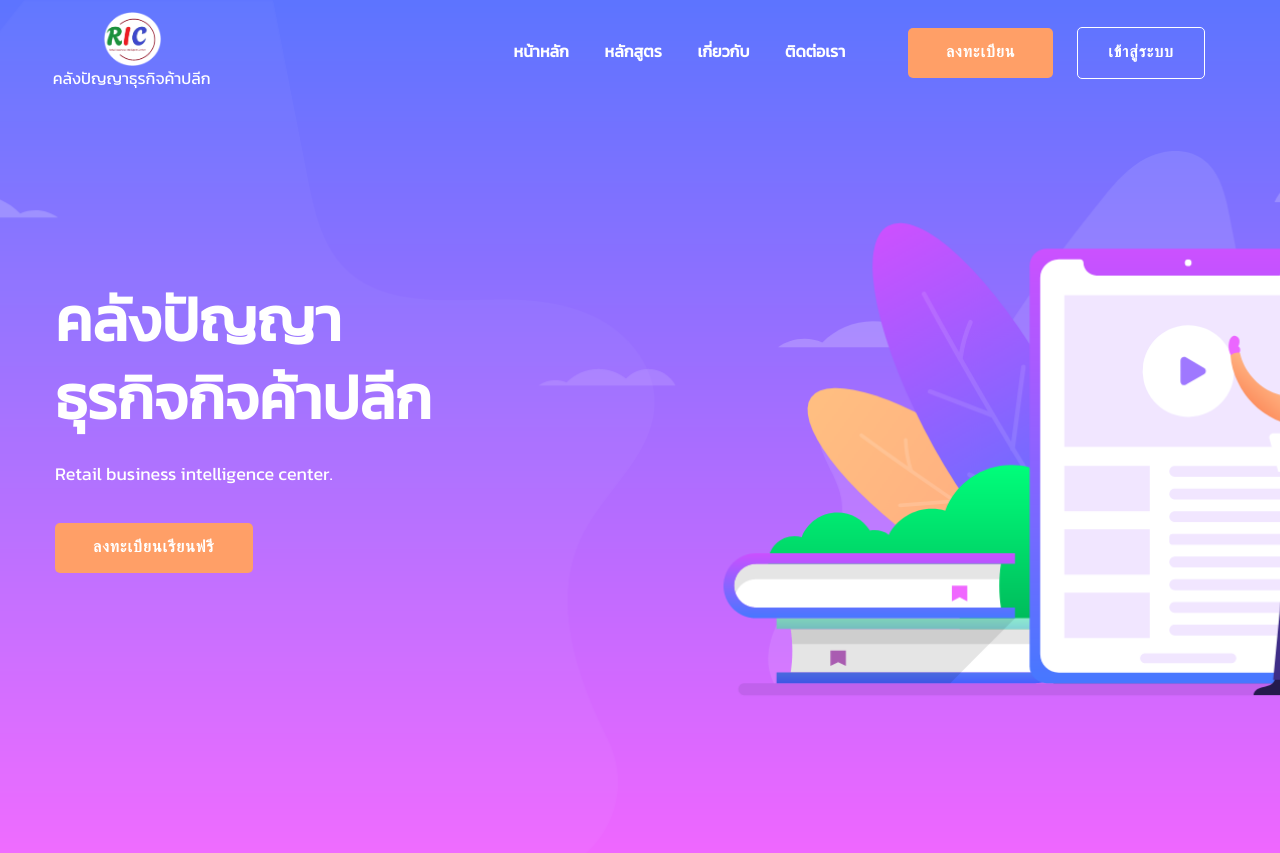
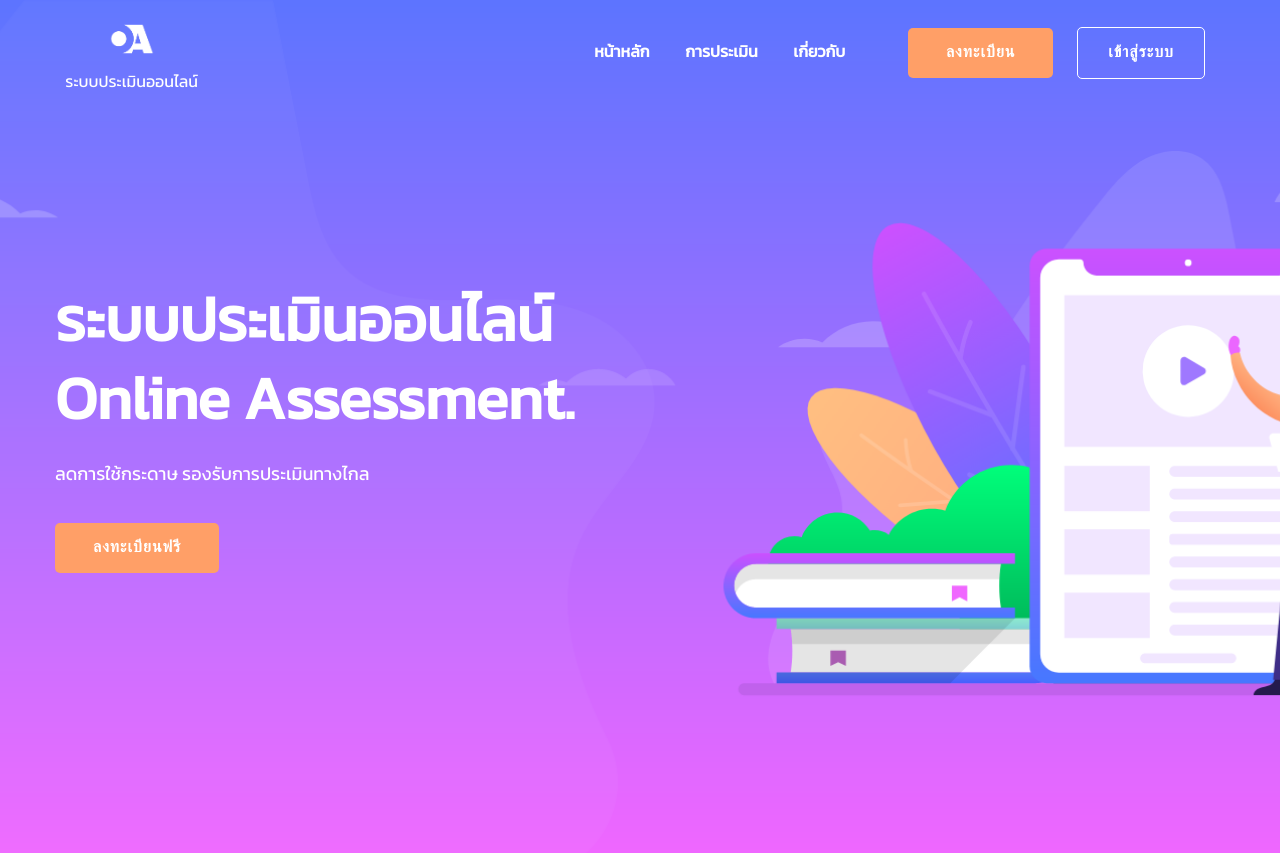
Before and after one commit to kinoppol/oa, a PHP site: page / in a window 1280 px wide. Shown: the top 853 px of the page. Run offline with PHP 8.4, Linux system fonts and the light colour scheme.

Commit message:
update db

```diff
--- a/conf/db.php
+++ b/conf/db.php
@@ -2,7 +2,7 @@
 $db_host='localhost';
 $db_user='root';
 $db_pass='';
-$db_database='vos';
+$db_database='oa';
 
 $db = new mysqli($db_host,$db_user,$db_pass,$db_database);
 
--- a/framework/controller/showcourses.php
+++ b/framework/controller/showcourses.php
@@ -1,7 +1,7 @@
 <?php
 class showcourses{
     function index(){
-        return view('_template/landing',array('title'=>'ระบบระบุตัวตนด้วยใบหน้า'));
+        return view('_template/landing',array('title'=>'ระบบประเมินออนไลน์'));
     }
 }
 ?>
--- a/framework/view/_template/landing.php
+++ b/framework/view/_template/landing.php
@@ -7,14 +7,14 @@ $template_path='template/courses/';
 <head>
     <meta charset="utf-8">
     <meta http-equiv="x-ua-compatible" content="ie=edge">
-    <title>RIC</title>
+    <title><?php print $title; ?></title>
     <meta name="description" content="">
     <meta name="viewport" content="width=device-width, initial-scale=1">
     <link rel="manifest" href="site.webmanifest">
     <!--<link rel="shortcut icon" type="image/x-icon" href="<?php print site_url($template_path,true); ?>assets/img/favicon.ico">-->
 
-  <link href="./images/ric_logo.png" rel="cvm-2023-icon">
-  <link href="./images/ric_logo.png" rel="icon">
+  <link href="./images/oa_logo+white.png" rel="cvm-2023-icon">
+  <link href="./images/oa_logo+white.png" rel="icon">
     <link href='https://fonts.googleapis.com/css?family=Kanit:400,300&subset=thai,latin' rel='stylesheet' type='text/css'>
 
     <!-- CSS here -->
@@ -46,7 +46,7 @@ $template_path='template/courses/';
             <div class="preloader-inner position-relative">
                 <div class="preloader-circle"></div>
                 <div class="preloader-img pere-text">
-                    <img src="./images/ric_logo.png" alt="">
+                    <img src="./template/courses/assets/img/logo/loder.png" alt="">
                 </div>
             </div>
         </div>
@@ -62,7 +62,7 @@ $template_path='template/courses/';
                             <!-- Logo -->
                             <div class="col-xl-2 col-lg-2">
                                 <div class="logo" align="center">
-                                    <a href="https://cvm.vec.go.th/" target="_blank"><img src="./images/ric_logo.png" width="60" alt=""> <br>คลังปัญญาธุรกิจค้าปลีก</a>
+                                    <a href="https://cvm.vec.go.th/" target="_blank"><img src="./images/oa_logo+white.png" width="60" alt=""> <br>ระบบประเมินออนไลน์</a>
                                 </div>
                             </div>
                             <div class="col-xl-10 col-lg-10">
@@ -72,9 +72,8 @@ $template_path='template/courses/';
                                         <nav>
                                             <ul id="navigation">
                                                 <li class="active" ><a href="?p=main">หน้าหลัก</a></li>
-                                                <li><a href="courses.html">หลักสูตร</a></li>
+                                                <li><a href="courses.html">การประเมิน</a></li>
                                                 <li><a href="about.html">เกี่ยวกับ</a></li>
-                                                <li><a href="contact.html">ติดต่อเรา</a></li>
                                                 <!-- Button -->
                                                 <li class="button-header margin-left "><a href="?p=register" class="btn">ลงทะเบียน</a></li>
                                                 <li class="button-header"><a href="?p=login" class="btn btn3">เข้าสู่ระบบ</a></li>
@@ -104,9 +103,9 @@ $template_path='template/courses/';
                         <div class="row">
                             <div class="col-xl-6 col-lg-7 col-md-12">
                                 <div class="hero__caption">
-                                    <h1 data-animation="fadeInLeft" data-delay="0.2s">คลังปัญญา<br>ธุรกิจกิจค้าปลีก</h1>
-                                    <p data-animation="fadeInLeft" data-delay="0.4s">Retail business intelligence center.</p>
-                                    <a href="?p=register" class="btn hero-btn" data-animation="fadeInLeft" data-delay="0.7s">ลงทะเบียนเรียนฟรี</a>
+                                    <h1 data-animation="fadeInLeft" data-delay="0.2s">ระบบประเมินออนไลน์<br>Online Assessment.</h1>
+                                    <p data-animation="fadeInLeft" data-delay="0.4s">ลดการใช้กระดาษ รองรับการประเมินทางไกล</p>
+                                    <a href="?p=register" class="btn hero-btn" data-animation="fadeInLeft" data-delay="0.7s">ลงทะเบียนฟรี</a>
                                 </div>
                             </div>
                         </div>
@@ -307,7 +306,7 @@ $template_path='template/courses/';
                             <div class="single-footer-caption mb-30">
                                 <!-- logo -->
                                 <div class="footer-logo mb-25">
-                                    <a href="index.html"><img src="./images/ric_logo.png" width="60" alt=""></a>
+                                    <a href="index.html"><img src="./images/oa_logo+white.png" width="60" alt=""></a>
                                 </div>
                                 <div class="footer-tittle">
                                     <div class="footer-pera">
```
Also changed, not shown: images/OA-Logo.png (added), images/oa_logo+white.png (added).
